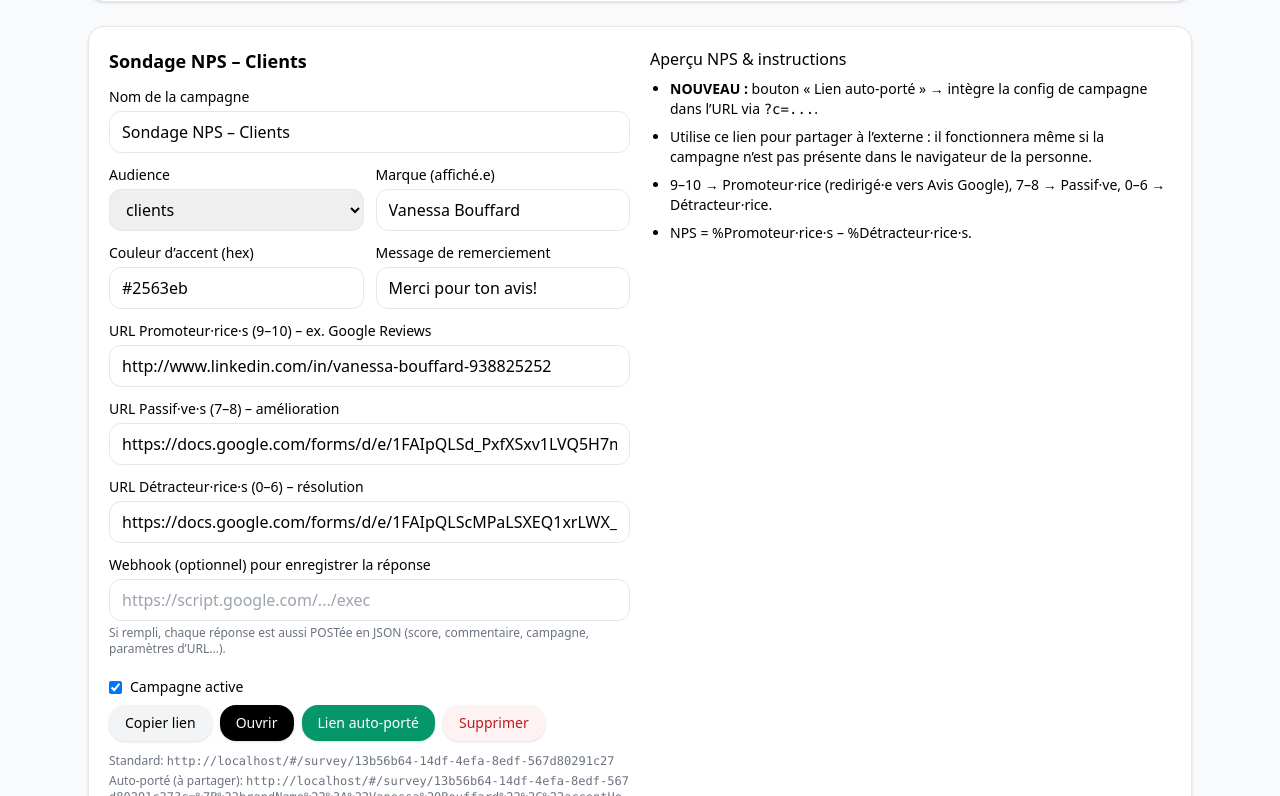
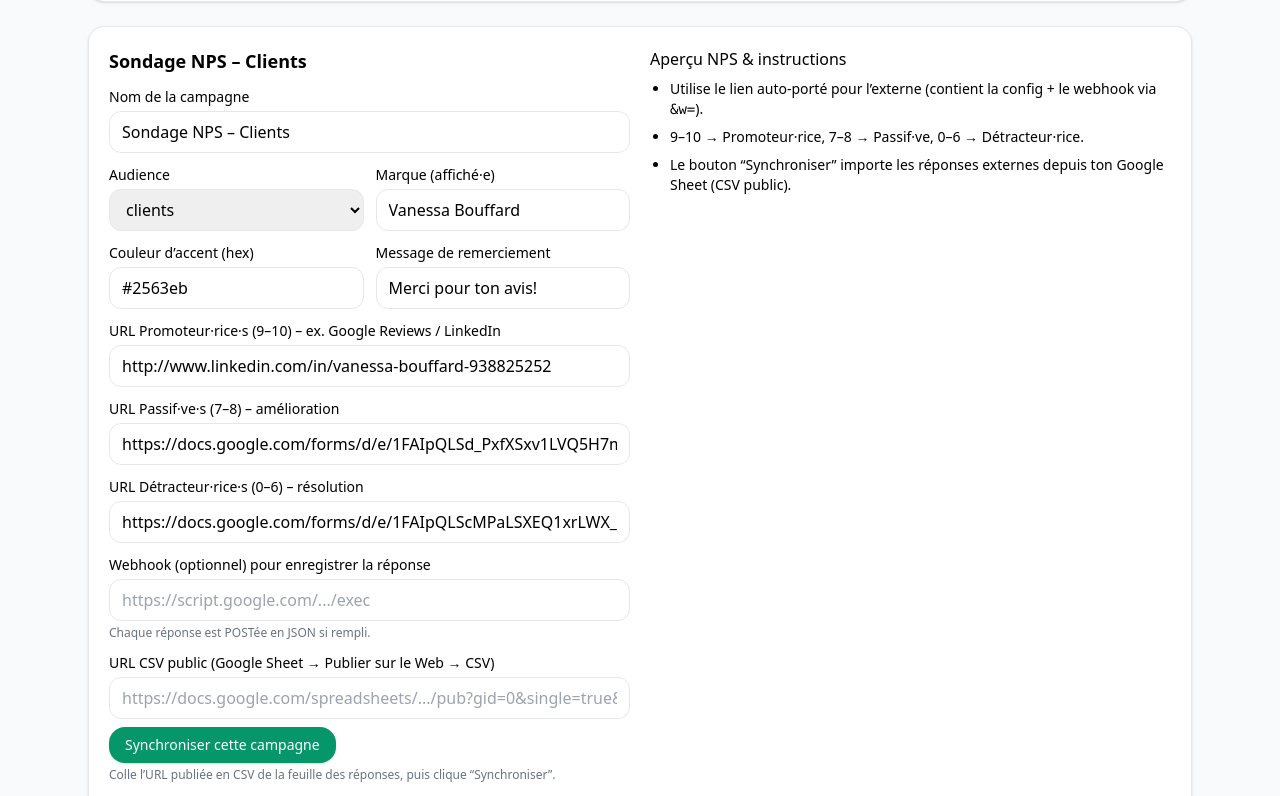
Before and after one commit to VanessaBouffard/refactored-waddle, a React (Vite) app: page / in a window 1280 px wide. Shown: the part 284-1080 px from the top of the page. Built offline with nearby package versions, Linux system fonts and the light colour scheme; the HTML template or start-up script is replaced by a standard one.

Commit message:
Update App.jsx

```diff
--- a/src/App.jsx
+++ b/src/App.jsx
@@ -226,11 +226,17 @@ function Dashboard({ campaigns, setCampaigns, responses }) {
       </Card>
 
       <section className="grid gap-6">
-        {campaigns.map(c => (
-          <Card key={c.id}>
-            <CampaignEditor   c={c}   onChange={(patch)=>updateCampaign(c.id, patch)}   onRemove={()=>removeCampaign(c.id)}   onSync={()=>importFromCsvForCampaign(c)} />
-          </Card>
-        ))}
+       {campaigns.map(c => (
+  <Card key={c.id}>
+    <CampaignEditor
+      c={c}
+      onChange={(patch)=>updateCampaign(c.id, patch)}
+      onRemove={()=>removeCampaign(c.id)}
+      onSync={()=>importFromCsvForCampaign(c)}
+    />
+  </Card>
+))}
+
         {campaigns.length === 0 && (
           <Card>
             <p>Aucune campagne pour l’instant. Crée ta première 💡</p>
@@ -305,6 +311,7 @@ function CampaignEditor({ c, onChange, onRemove, onSync }){
             <Label>Nom de la campagne</Label>
             <Input value={c.name} onChange={e=>onChange({name: e.target.value})} />
           </div>
+
           <div className="grid grid-cols-2 gap-3">
             <div>
               <Label>Audience</Label>
@@ -314,10 +321,11 @@ function CampaignEditor({ c, onChange, onRemove, onSync }){
               </select>
             </div>
             <div>
-              <Label>Marque (affiché.e)</Label>
+              <Label>Marque (affiché·e)</Label>
               <Input value={c.brandName} onChange={e=>onChange({brandName: e.target.value})} />
             </div>
           </div>
+
           <div className="grid grid-cols-2 gap-3">
             <div>
               <Label>Couleur d’accent (hex)</Label>
@@ -328,8 +336,9 @@ function CampaignEditor({ c, onChange, onRemove, onSync }){
               <Input value={c.thankYou} onChange={e=>onChange({thankYou: e.target.value})} />
             </div>
           </div>
+
           <div>
-            <Label>URL Promoteur·rice·s (9–10) – ex. Google Reviews</Label>
+            <Label>URL Promoteur·rice·s (9–10) – ex. Google Reviews / LinkedIn</Label>
             <Input value={c.promoterUrl} onChange={e=>onChange({promoterUrl: e.target.value})} placeholder="https://..." />
           </div>
           <div>
@@ -340,39 +349,58 @@ function CampaignEditor({ c, onChange, onRemove, onSync }){
             <Label>URL Détracteur·rice·s (0–6) – résolution</Label>
             <Input value={c.detractorUrl} onChange={e=>onChange({detractorUrl: e.target.value})} placeholder="https://..." />
           </div>
+
           <div>
             <Label>Webhook (optionnel) pour enregistrer la réponse</Label>
-            <Input value={c.webhookUrl} onChange={e=>onChange({webhookUrl: e.target.value})} placeholder="https://script.google.com/.../exec" />
-            <p className="text-xs text-gray-500 mt-1">Si rempli, chaque réponse est aussi POSTée en JSON (score, commentaire, campagne, paramètres d’URL...).</p>
+            <Input value={c.webhookUrl || ""} onChange={e=>onChange({webhookUrl: e.target.value})} placeholder="https://script.google.com/.../exec" />
+            <p className="text-xs text-gray-500 mt-1">Chaque réponse est POSTée en JSON si rempli.</p>
           </div>
+
+          {/* >>>>> ICI : le champ URL CSV public + bouton Sync */}
+          <div>
+            <Label>URL CSV public (Google Sheet → Publier sur le Web → CSV)</Label>
+            <Input
+              value={c.syncCsvUrl || ""}
+              onChange={e=>onChange({syncCsvUrl: e.target.value})}
+              placeholder="https://docs.google.com/spreadsheets/.../pub?gid=0&single=true&output=csv"
+            />
+            <div className="mt-2">
+              <Button className="bg-emerald-600 text-white" onClick={onSync}>
+                Synchroniser cette campagne
+              </Button>
+            </div>
+            <p className="text-xs text-gray-500 mt-1">Colle l’URL publiée en CSV de la feuille des réponses, puis clique “Synchroniser”.</p>
+          </div>
+          {/* <<<<< */}
+
           <div className="flex items-center justify-between mt-2 gap-2 flex-wrap">
             <Toggle checked={!!c.isActive} onChange={(v)=>onChange({isActive: v})} label="Campagne active"/>
             <div className="flex gap-2">
               <Button className="bg-gray-100" onClick={()=>navigator.clipboard.writeText(baseUrl)}>Copier lien</Button>
               <Button className="bg-black text-white" onClick={()=>window.open(baseUrl, "_blank")}>Ouvrir</Button>
-              <Button className="bg-emerald-600 text-white" onClick={()=>navigator.clipboard.writeText(portableUrl)}>Lien auto‑porté</Button>
+              <Button className="bg-emerald-600 text-white" onClick={()=>navigator.clipboard.writeText(portableUrl)}>Lien auto-porté</Button>
               <Button className="bg-red-50 text-red-700" onClick={onRemove}>Supprimer</Button>
             </div>
           </div>
+
           <div className="text-xs text-gray-500 space-y-1">
             <div>Standard: <span className="font-mono">{baseUrl}</span></div>
-            <div>Auto‑porté (à partager): <span className="font-mono break-all">{portableUrl}</span></div>
+            <div>Auto-porté (à partager): <span className="font-mono break-all">{portableUrl}</span></div>
           </div>
         </div>
       </div>
+
       <div>
         <h3 className="font-medium mb-2">Aperçu NPS & instructions</h3>
         <ul className="text-sm list-disc pl-5 space-y-2">
-          <li><strong>NOUVEAU :</strong> bouton « Lien auto‑porté » → intègre la config de campagne dans l’URL via <code>?c=...</code>.</li>
-          <li>Utilise ce lien pour partager à l’externe : il fonctionnera même si la campagne n’est pas présente dans le navigateur de la personne.</li>
-          <li>9–10 → Promoteur·rice (redirigé·e vers Avis Google), 7–8 → Passif·ve, 0–6 → Détracteur·rice.</li>
-          <li>NPS = %Promoteur·rice·s – %Détracteur·rice·s.</li>
+          <li>Utilise le lien auto-porté pour l’externe (contient la config + le webhook via <code>&w=</code>).</li>
+          <li>9–10 → Promoteur·rice, 7–8 → Passif·ve, 0–6 → Détracteur·rice.</li>
+          <li>Le bouton “Synchroniser” importe les réponses externes depuis ton Google Sheet (CSV public).</li>
         </ul>
       </div>
     </div>
   );
 }
-
 /*********************************
  * Page de sondage
  *********************************/
```
